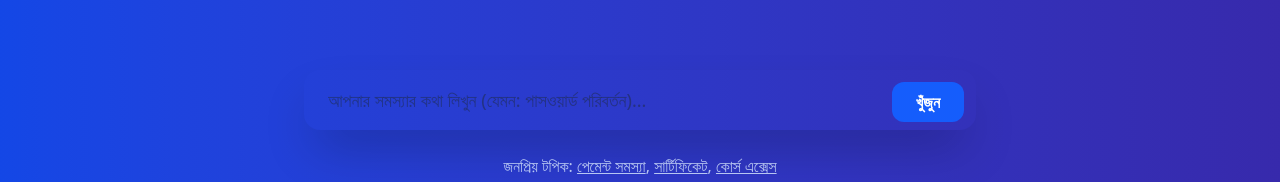
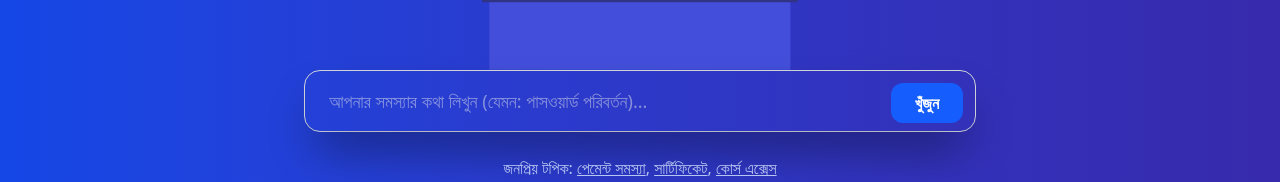
Before and after one commit to kousar-21/chorcha, a React (Vite) app: page /help in a window 1280 px wide. Shown: the part 587-769 px from the top of the page. Built offline with nearby package versions, Linux system fonts and the light colour scheme; no server answers.

Commit message:
update lottie json animation and search bar border

```diff
--- a/src/Pages/Help.jsx
+++ b/src/Pages/Help.jsx
@@ -45,15 +45,16 @@ const HelpPage = () => {
           <div className="w-96 h-96 mx-auto mt-8">
             <Player
               autoplay
+              loop
               src={helpAnimation}
               style={{ height: '100%', width: '100%' }}
             />
           </div>
-          <div className="relative max-w-2xl mx-auto">
+          <div className="relative max-w-2xl mx-auto border border-gray-300 rounded-2xl shadow-2xl">
             <input
               type="text"
               placeholder="আপনার সমস্যার কথা লিখুন (যেমন: পাসওয়ার্ড পরিবর্তন)..."
-              className="w-full px-6 py-4 rounded-2xl shadow-2xl focus:ring-4 focus:ring-blue-300 outline-none text-gray-800 text-lg"
+              className="w-full px-6 py-4 rounded-2xl shadow-2xl focus:ring-4 focus:ring-blue-200 outline-none text-gray-200 text-lg"
               value={searchQuery}
               onChange={(e) => setSearchQuery(e.target.value)}
             />
```
